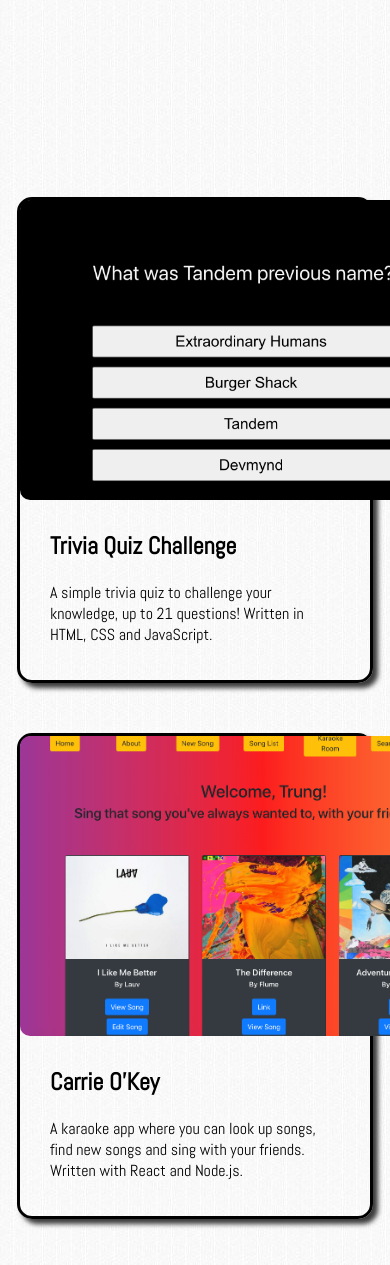
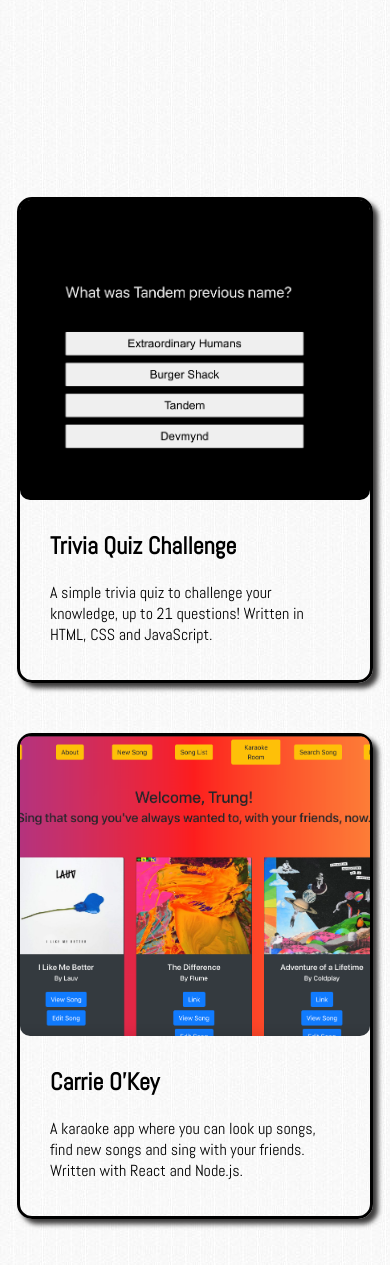
Before and after one commit to trungpham10/trungpham.github.io, a PHP site: page / in a window 390 px wide; the page is wider, and only the part inside the window is pictured. Shown: the part 814-2079 px from the top of that part. Run offline with PHP 8.4, Linux system fonts and the light colour scheme.

Commit message:
add mobile responsive styling for image

```diff
--- a/style.css
+++ b/style.css
@@ -83,6 +83,12 @@ body {
   height: 300px;
   object-fit: cover;
   border-radius: 10px;
+}
+
+@media (max-width: 400px) {
+  .shot img {
+    width: 350px;
+  }
 }
 
 .shot-info {
```
